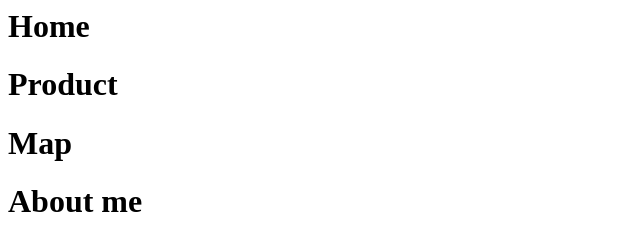
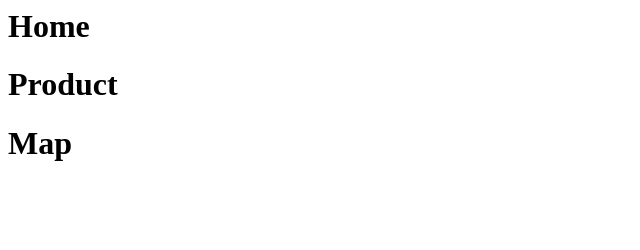
Before and after one commit to anwakok/Lab168_secA, a plain HTML site: page menu.html in a window 1280 px wide. Shown: the whole page, without its empty margins (0-640 px from the left). Drawn offline with Linux system fonts and the light colour scheme.

Commit message:
Update menu.html

```diff
--- a/menu.html
+++ b/menu.html
@@ -2,5 +2,4 @@
 <h1>Home</h1>
 <h1>Product</h1>
 <h1>Map</h1>
-<h1>About me</h1>
-<html>
+</html>
```
